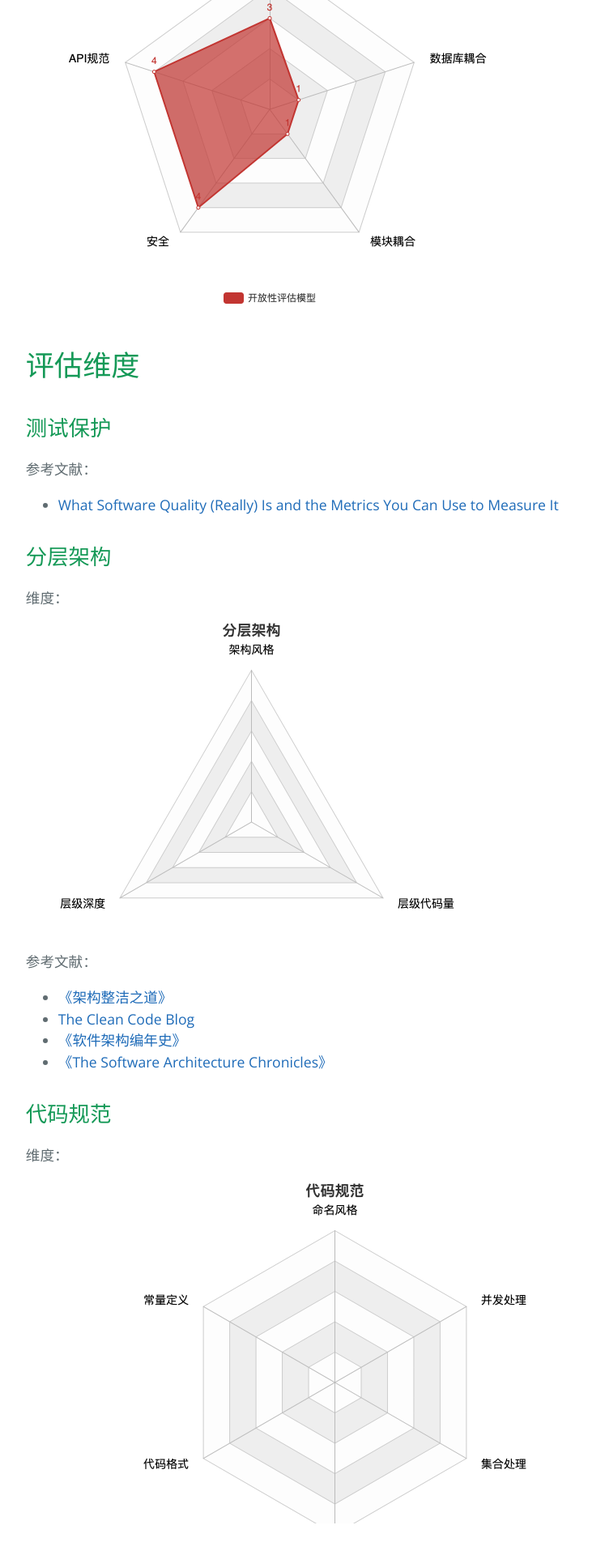
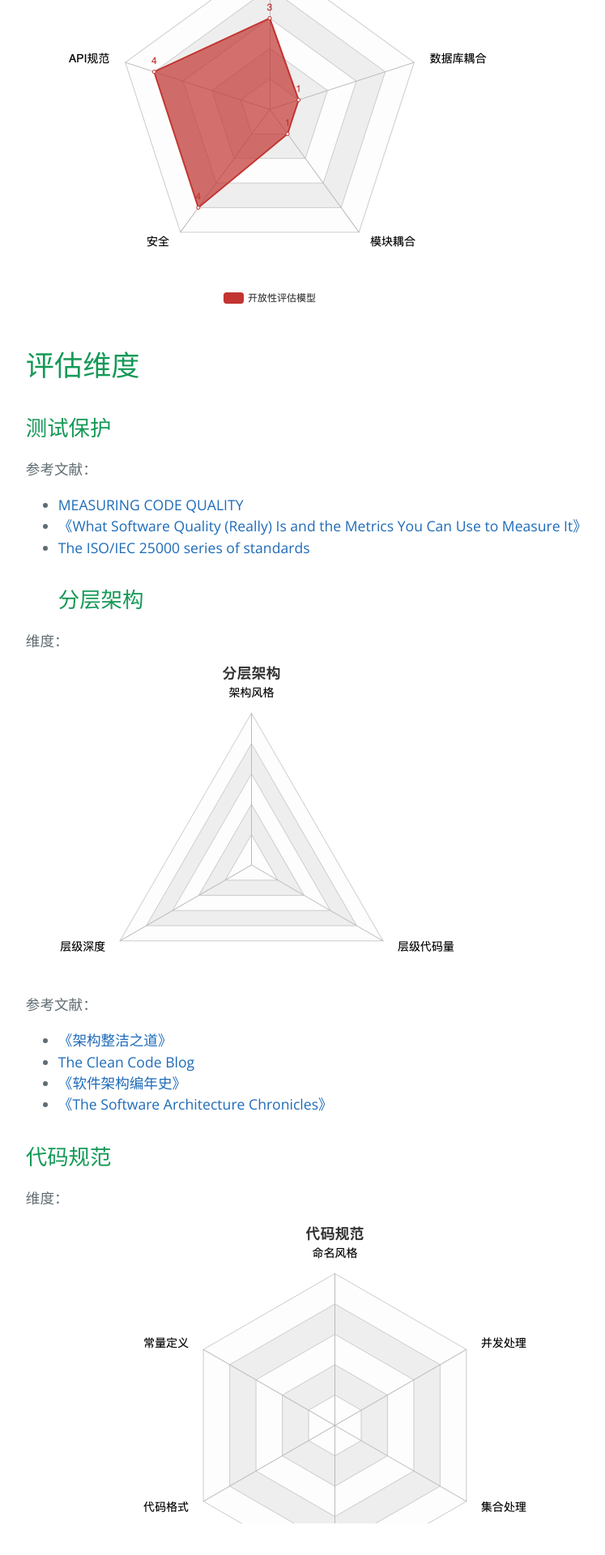
Before and after one commit to archguard/archguard.org, a Jekyll site: the page built from models.md, in a window 1280 px wide. Shown: the part 2975-4895 px from the top of the page at 81% size, without its empty margins (301-1048 px from the left). Built offline with Jekyll 4.4.1, drawn with Linux system fonts in a browser that asks for light colours; our own code applies the rules of GitHub Pages for plain Markdown files.

Commit message:
feat: update

```diff
--- a/models.md
+++ b/models.md
@@ -54,8 +54,9 @@ layout: model
 ## 测试保护
 
 参考文献：
-- [What Software Quality (Really) Is and the Metrics You Can Use to Measure It](https://www.altexsoft.com/blog/engineering/what-software-quality-really-is-and-the-metrics-you-can-use-to-measure-it/)
-
+- [MEASURING CODE QUALITY](https://www.it-cisq.org/standards/code-quality-standards/)
+- [《What Software Quality (Really) Is and the Metrics You Can Use to Measure It》](https://www.altexsoft.com/blog/engineering/what-software-quality-really-is-and-the-metrics-you-can-use-to-measure-it/)
+- [The ISO/IEC 25000 series of standards](https://iso25000.com/index.php/en/iso-25000-standards)
 ## 分层架构
 
 维度：
```
Also changed, not shown: other parts of models.md (+0 -2 lines).
